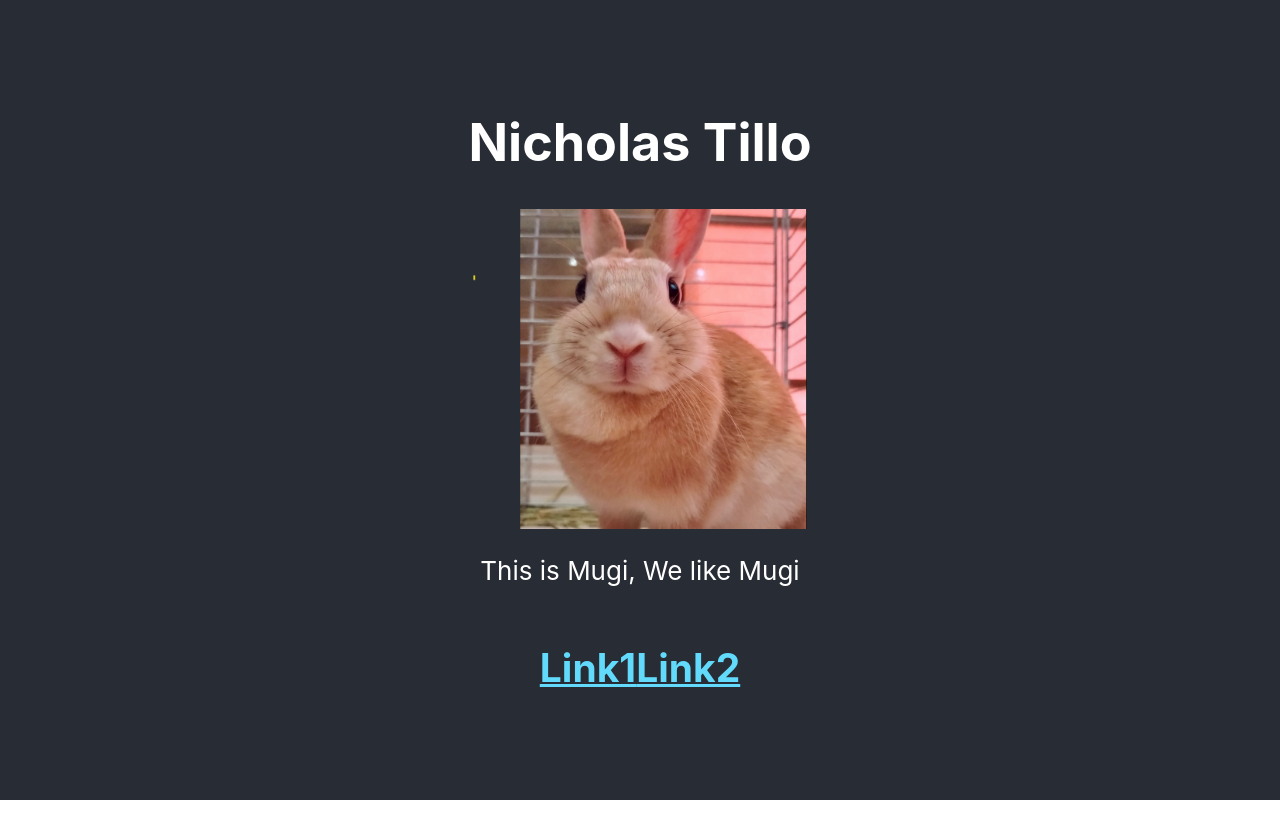
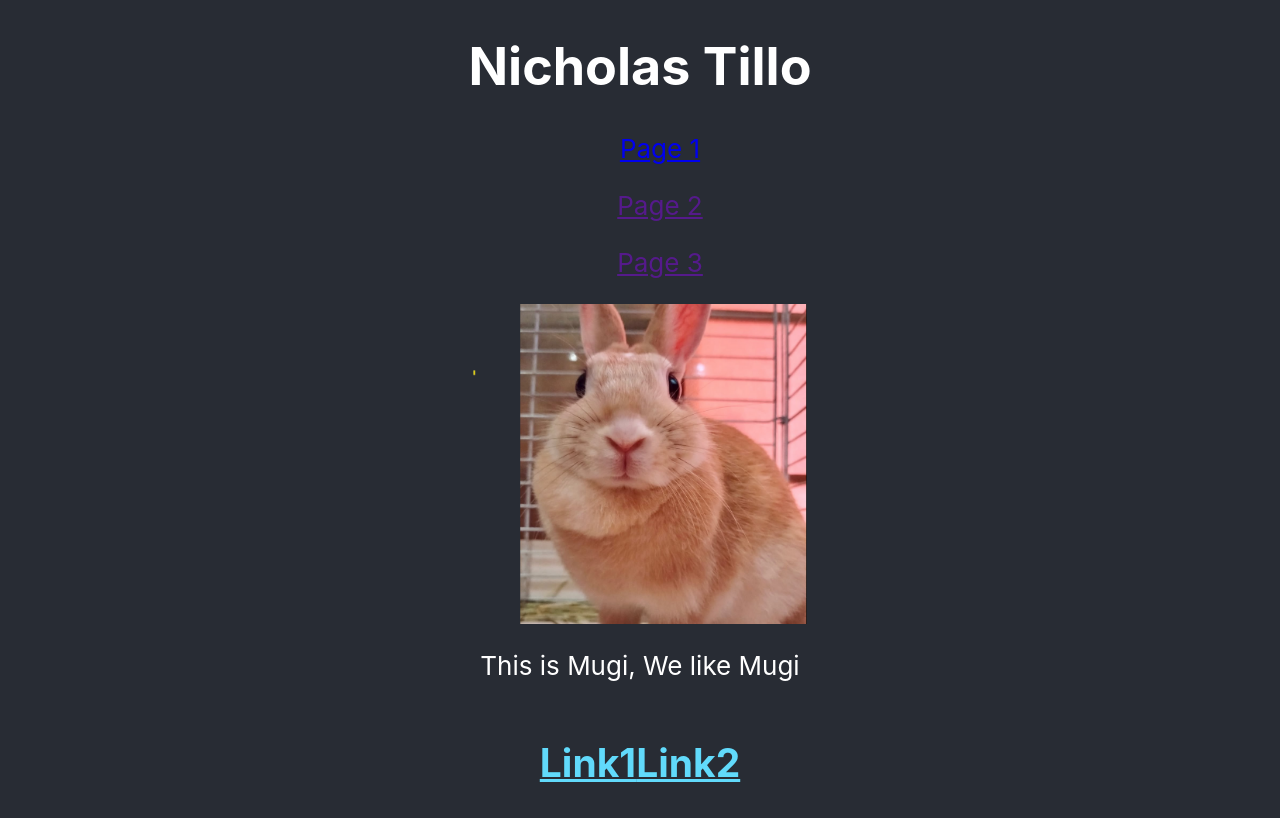
Before and after one commit to NicholasTillo/nicholastillo.github.io, a React (Create React App) app in the folder my-app/: page / in a window 1280 px wide. Built offline with nearby package versions, Linux system fonts and the light colour scheme.

Commit message:
Starting To DO More Pages

```diff
--- a/my-app/package.json
+++ b/my-app/package.json
@@ -8,6 +8,7 @@
     "@testing-library/jest-dom": "^6.6.3",
     "@testing-library/react": "^16.3.0",
     "@testing-library/user-event": "^13.5.0",
+    "bootstrap": "^5.3.6",
     "gh-pages": "^6.3.0",
     "react": "^19.1.0",
     "react-dom": "^19.1.0",
--- a/my-app/src/Header.js
+++ b/my-app/src/Header.js
@@ -8,6 +8,29 @@ export default class Header extends React.Component {
         <h1>
             Nicholas Tillo
         </h1>
+        <nav>
+          <div className="navLeft">
+            <ul>
+              <a href="/images">
+                Page 1
+              </a>
+          </ul>
+          </div>
+          <div className="navMid">
+            <ul>
+              <a href="">
+                Page 2
+              </a>
+          </ul>
+          </div>
+          <div className="navRight">
+            <ul>
+              <a href="">
+                Page 3
+              </a>
+          </ul>
+          </div>
+        </nav>
       </div>
     );
   }
```
Also changed, not shown: my-app/src/images.js (added, +16 -0 lines), my-app/src/logo.svg (deleted), 1 other file (tests, documents, lock files or other folders).
